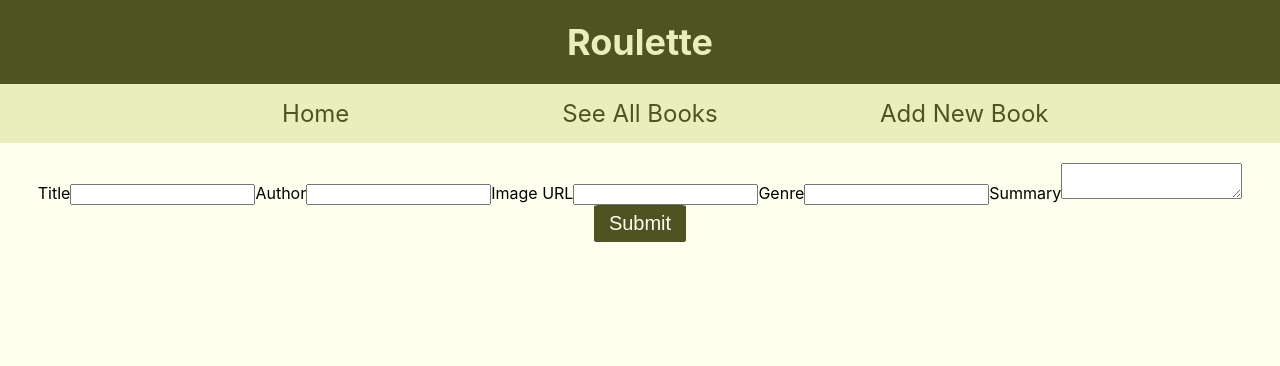
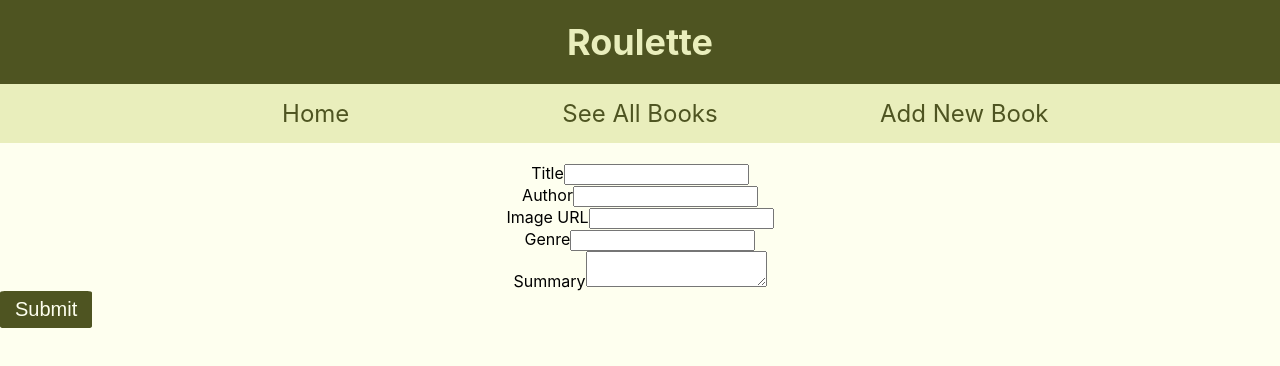
Before and after one commit to mx32000/roulette, a React (Create React App) app in the folder client/: page /books/new in a window 1280 px wide. Shown: the top 366 px of the page. Built offline with nearby package versions, Linux system fonts and the light colour scheme; no server answers.

Commit message:
flex form and group label/input, fix button width

```diff
--- a/client/src/App.css
+++ b/client/src/App.css
@@ -17,4 +17,5 @@ button {
   padding: 7px 15px;
   border-radius: 5%;
   font-weight: 500;
+  width: fit-content;
 }
--- a/client/src/App.jsx
+++ b/client/src/App.jsx
@@ -24,7 +24,6 @@ function App() {
 
   return (
     <>
-
       <Navbar activeTab={activeTab} setActiveTab={setActiveTab}/>
       <Route path="/" exact>
         <Roulette books={books} setActiveTab={setActiveTab}/>
--- a/client/src/components/Form.jsx
+++ b/client/src/components/Form.jsx
@@ -2,6 +2,7 @@ import axios from "axios";
 import { useEffect, useState } from "react"
 import { useHistory, useParams } from "react-router-dom";
 import { baseUrl, config } from "../services";
+import "../css/Form.css";
 
 export default function Form(props) {
   const [title, setTitle] = useState("");
@@ -50,16 +51,26 @@ export default function Form(props) {
 
   return (
     <form onSubmit={handleSubmit}>
+      <div className="form-group">
         <label htmlFor="title">Title</label>
         <input type="text" name="title" id="title" value={title} onChange={e => setTitle(e.target.value)}/>
+      </div>
+      <div className="form-group">
         <label htmlFor="author">Author</label>
         <input type="text" name="author" id="author" value={author} onChange={e => setAuthor(e.target.value)}/>
+      </div>
+      <div className="form-group">
         <label htmlFor="image">Image URL</label>
         <input type="text" name="image" id="image" value={image} onChange={e => setImage(e.target.value)}/>
+      </div>
+      <div className="form-group">
         <label htmlFor="genre">Genre</label>
         <input type="text" name="genre" id="genre" value={genre} onChange={e => setGenre(e.target.value)}/>
+      </div>
+      <div className="form-group">
         <label htmlFor="summary">Summary</label>
         <textarea name="summary" id="summary" value={summary} onChange={e => setSummary(e.target.value)}></textarea>
+      </div>
       <button type="submit">Submit</button>
     </form>
   )
--- /dev/null
+++ b/client/src/css/Form.css
@@ -0,0 +1,4 @@
+form {
+  display: flex;
+  flex-direction: column;
+}
--- a/client/src/css/Roulette.css
+++ b/client/src/css/Roulette.css
@@ -31,7 +31,3 @@
   max-height: 75vh;
   width: auto;
 }
-
-.roulette button {
-  width: fit-content;
-}
```
Lines whose indentation alone changed are shown as unchanged.
